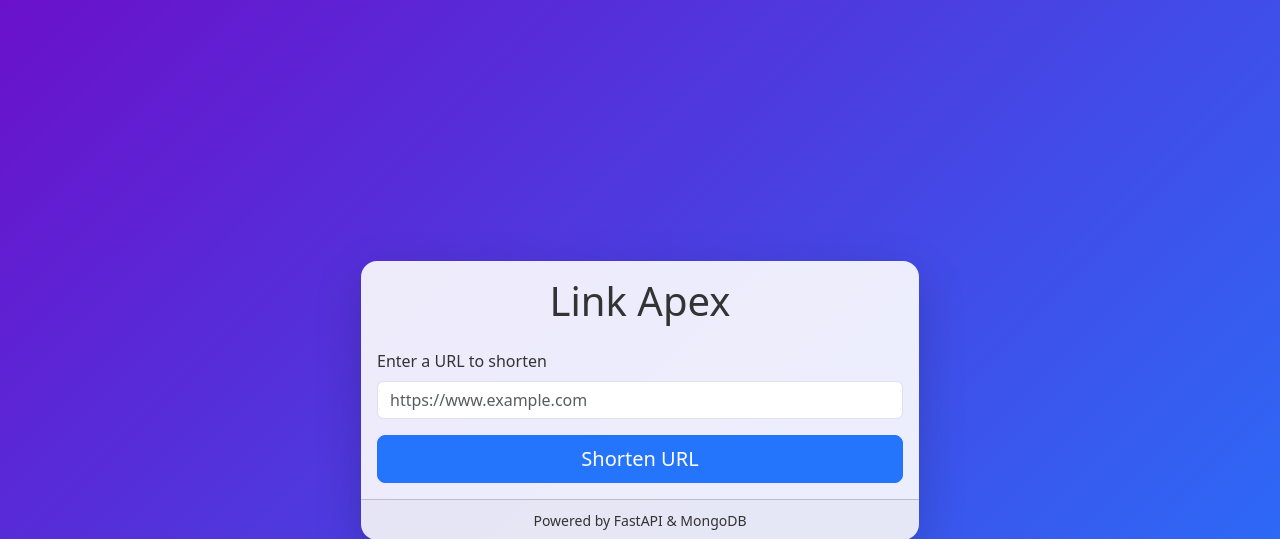
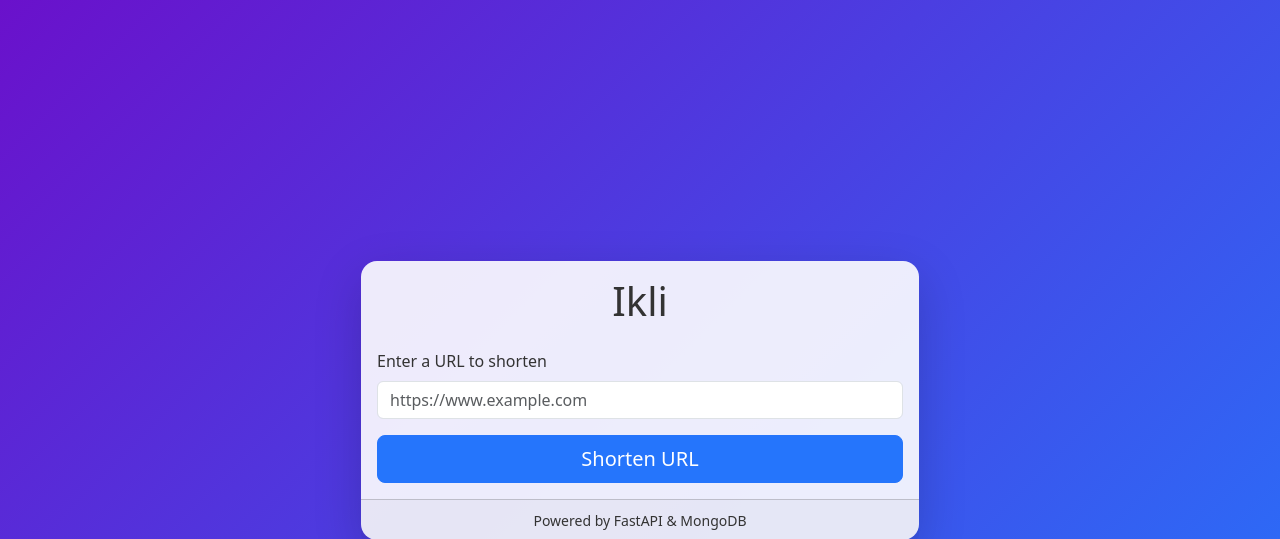
Before and after one commit to drichorino/ikli, a FastAPI app: page / in a window 1280 px wide. Shown: the top 539 px of the page. Run offline with FastAPI, Linux system fonts and the light colour scheme.

Commit message:
Change name

```diff
--- a/app/templates/index.html
+++ b/app/templates/index.html
@@ -3,7 +3,7 @@
   <head>
     <meta charset="UTF-8" />
     <meta name="viewport" content="width=device-width, initial-scale=1.0" />
-    <title>Link Apex</title>
+    <title>ikli</title>
     <!-- Bootstrap CSS CDN -->
     <link
       href="https://cdn.jsdelivr.net/npm/bootstrap@5.3.0/dist/css/bootstrap.min.css"
@@ -32,7 +32,7 @@
       <div class="col-md-6">
         <div class="card shadow-lg">
           <div class="card-body">
-            <h1 class="card-title text-center mb-4">Link Apex</h1>
+            <h1 class="card-title text-center mb-4">Ikli</h1>
             <form action="/shorten" method="post">
               <div class="mb-3">
                 <label for="original_url" class="form-label">Enter a URL to shorten</label>
--- a/app/templates/result.html
+++ b/app/templates/result.html
@@ -3,7 +3,7 @@
   <head>
     <meta charset="UTF-8" />
     <meta name="viewport" content="width=device-width, initial-scale=1.0" />
-    <title>Link Apex</title>
+    <title>ikli</title>
     <!-- Bootstrap CSS CDN -->
     <link
       href="https://cdn.jsdelivr.net/npm/bootstrap@5.3.0/dist/css/bootstrap.min.css"
@@ -45,7 +45,7 @@
             <a href="/" class="btn btn-primary btn-lg">Shorten Another URL</a>
           </div>
           <div class="card-footer text-center">
-            <small>&copy; 2025 Link Apex. All rights reserved.</small>
+            <small>&copy; 2025 ikli™. All rights reserved.</small>
           </div>
         </div>
       </div>
```
Also changed, not shown: README.md.
